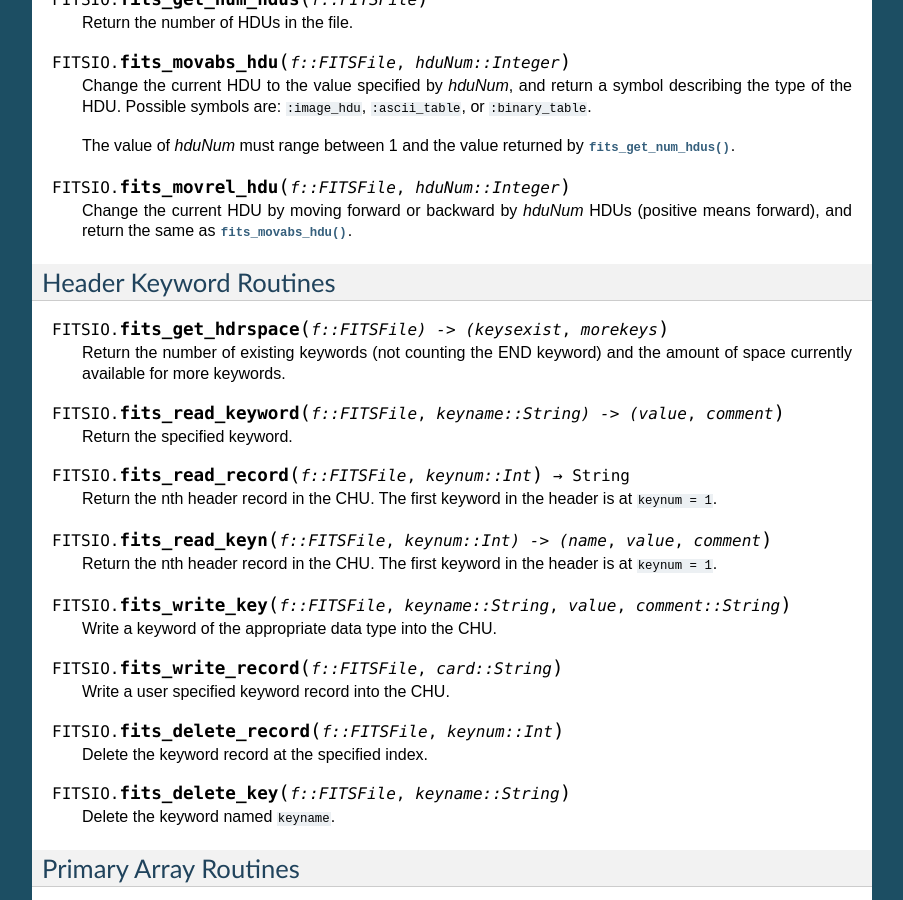
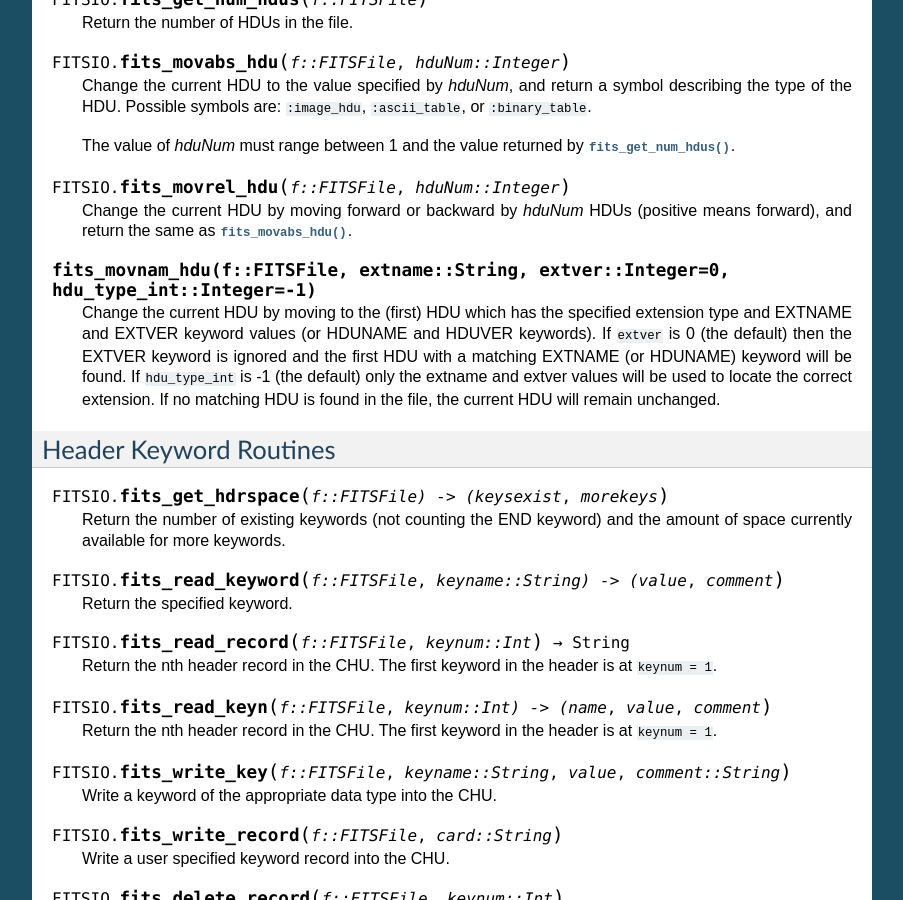
Before and after one commit to JuliaAstro/FITSIO.jl, a Sphinx documentation site: the page built from doc/index.rst, in a window 1280 px wide and 900 px high, scrolled down 1067 px. Shown: the whole window, without its empty margins (198-1101 px from the left). Built offline with Sphinx 7.4.7, drawn with Linux system fonts in a browser that asks for light colours.

Commit message:
add fits_movnam_hdu()

```diff
--- a/doc/index.rst
+++ b/doc/index.rst
@@ -87,6 +87,18 @@ example which shows how to use them:
    Change the current HDU by moving forward or backward by `hduNum`
    HDUs (positive means forward), and return the same as
    :func:`fits_movabs_hdu`.
+
+.. function:: fits_movnam_hdu(f::FITSFile, extname::String, extver::Integer=0,
+                              hdu_type_int::Integer=-1)
+
+   Change the current HDU by moving to the (first) HDU which has the
+   specified extension type and EXTNAME and EXTVER keyword values (or
+   HDUNAME and HDUVER keywords). If ``extver`` is 0 (the default) then
+   the EXTVER keyword is ignored and the first HDU with a matching
+   EXTNAME (or HDUNAME) keyword will be found. If ``hdu_type_int``
+   is -1 (the default) only the extname and extver values will be used
+   to locate the correct extension. If no matching HDU is found in the
+   file, the current HDU will remain unchanged.
 
 
 Header Keyword Routines
```
Also changed, not shown: 1 other file.
